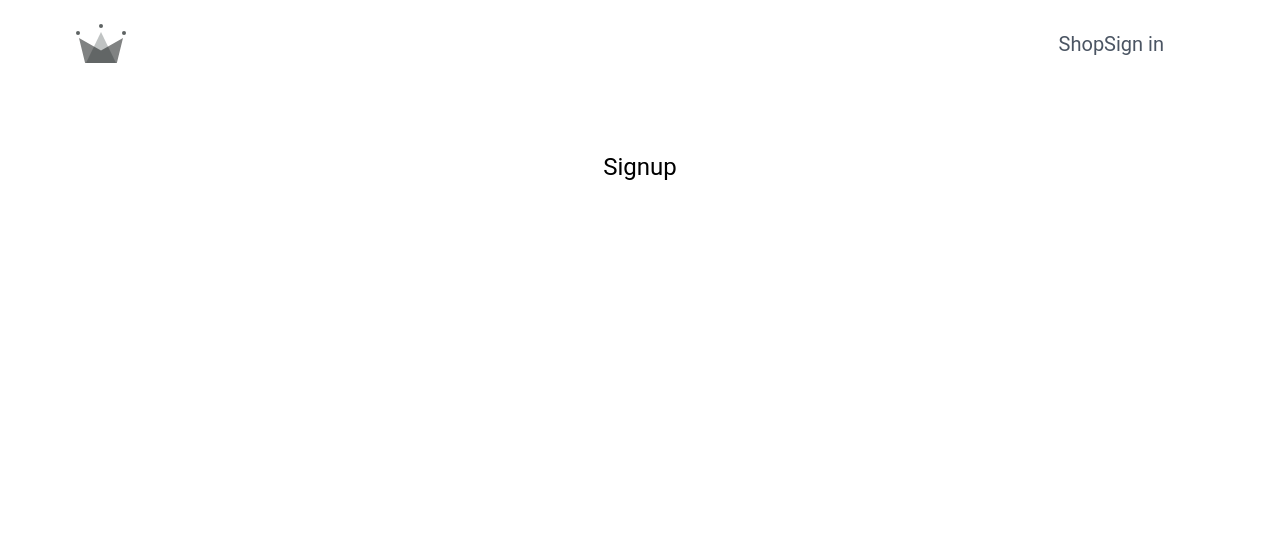
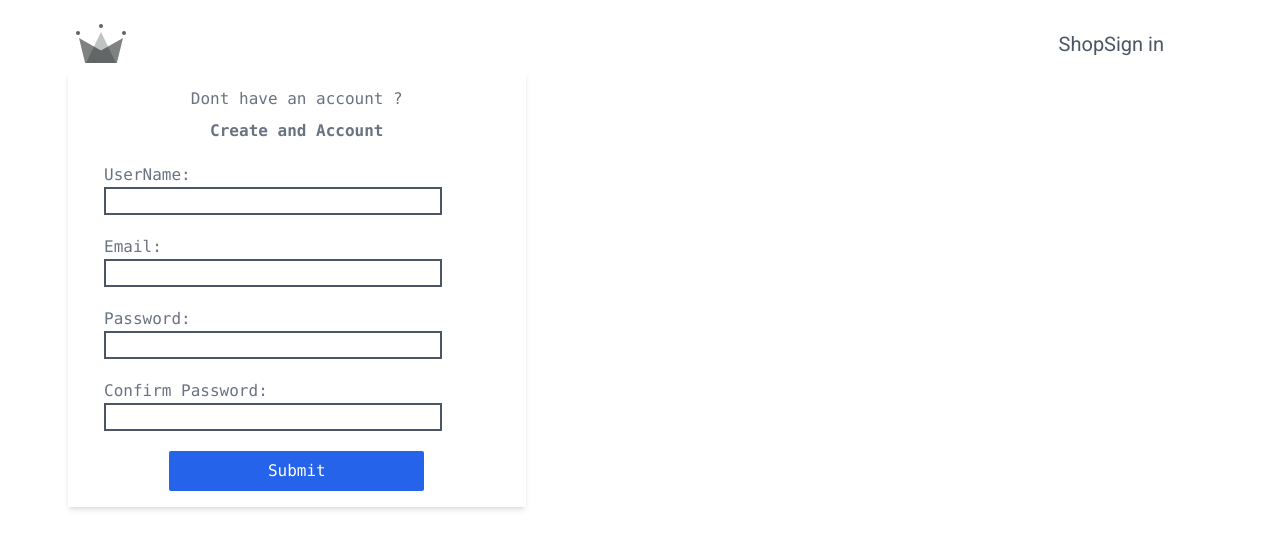
Before and after one commit to GeekkyCoder/crown-store, a React (Vite) app: page /signup in a window 1280 px wide. Shown: the top 548 px of the page. Built offline with nearby package versions, Linux system fonts and the light colour scheme; no server answers.

Commit message:
implemented sign and signout auth with firebase

```diff
--- a/src/App.css
+++ b/src/App.css
@@ -1,3 +1,5 @@
+@import url("https://fonts.googleapis.com/css2?family=Roboto:wght@300;400;700&display=swap");
+
 @tailwind base;
 @tailwind components;
 @tailwind utilities;
@@ -7,7 +9,7 @@
   }
 }
 
-@import url("https://fonts.googleapis.com/css2?family=Roboto:wght@300;400;700&display=swap");
+
 
 body {
   margin: 0;
--- a/src/Components/Auth/Auth.jsx
+++ b/src/Components/Auth/Auth.jsx
@@ -1,9 +1,13 @@
 import React from 'react'
+import Signin from '../Signin/Signin'
 import SignUp from '../SignUp/SignUp'
+
+
 
 function Auth() {
   return (
-    <div>
+    <div className='flex justify-between  mt-20 items-center w-10/12 mx-auto'>
+        <Signin/>
         <SignUp/>
     </div>
   )
--- a/src/Components/Navigation/Navigation.jsx
+++ b/src/Components/Navigation/Navigation.jsx
@@ -7,24 +7,19 @@ import ShoppingBagOutlinedIcon from "@mui/icons-material/ShoppingBagOutlined";
 import CartMenu from "../CartMenu/CartMenu";
 
 import { Context } from "../../Context/CartContext";
+import { Context as UserAuthContext } from "../../Context/UserAuthContext";
 import { Context as ProductContext } from "../../Context/ProductContext";
 
-import { googleSignInPopUp,createUserWithDocument } from "../../utils/firebase/firebase-utils";
-
-
-const handleSignInWithPopup = async () => {
-  const {user}= await googleSignInPopUp()
-  await createUserWithDocument(user)
-  console.log(user)
-}
+import { signOutUserAuth } from "../../utils/firebase/firebase-utils";
 
 function Navigation() {
   const { isCartOpen, toggleCart } = useContext(Context);
-  const { cartItems,cartCount } = useContext(ProductContext);
+  const { cartItems, cartCount } = useContext(ProductContext);
+  const { currentUser } = useContext(UserAuthContext);
 
-
-
-  console.log(`nav: ${isCartOpen}`);
+  const handleUserSignOut = async () => {
+    await signOutUserAuth();
+  };
 
   return (
     <div>
@@ -43,20 +38,28 @@ function Navigation() {
           <NavLink className="text-xl text-gray-600" to={"/shop"}>
             Shop
           </NavLink>
-          <NavLink className="text-xl text-gray-600" to={"/auth"}>
-            Sign in
-          </NavLink>
+          {currentUser ? (
+            <span onClick={handleUserSignOut}>Sign Out</span>
+          ) : (
+            <NavLink className="text-xl text-gray-600" to={"/auth"}>
+              Sign in
+            </NavLink>
+          )}
 
           {cartCount > 0 && (
             <div className="relative">
-              <span className="absolute z-50 left-[12px] top-4 text-[10px] text-center font-bold">{cartCount}</span>
-              <ShoppingBagOutlinedIcon fontSize="large" onClick={toggleCart} className="hover:cursor-pointer hover:scale-[1.05]"/>
+              <span className="absolute z-50 left-[12px] top-4 text-[10px] text-center font-bold">
+                {cartCount}
+              </span>
+              <ShoppingBagOutlinedIcon
+                fontSize="large"
+                onClick={toggleCart}
+                className="hover:cursor-pointer hover:scale-[1.05]"
+              />
             </div>
           )}
 
           {isCartOpen && <CartMenu />}
-
-          {/* <button onClick={handleSignInWithPopup}>sign in with google popup</button> */}
         </div>
       </div>
       <Outlet />
--- a/src/Components/SignUp/SignUp.jsx
+++ b/src/Components/SignUp/SignUp.jsx
@@ -1,9 +1,101 @@
-import React from "react";
+import React, { useState } from "react";
+import {
+  googleSignInPopUp,
+  createUserWithDocument,
+  signInUserWithEmailAndPassword,
+  createUserAuthWithEmailAndPassword,
+} from "../../utils/firebase/firebase-utils";
+
+const formFieldsObj = {
+  displayName: "",
+  email: "",
+  password: "",
+  confirmPassword: "",
+};
 
 function SignUp() {
+  const [formFields, setFormFields] = useState(formFieldsObj);
+
+  const { displayName, email, password, confirmPassword } = formFields;
+
+  const handleSignUp = async (e) => {
+    e.preventDefault();
+    if (password !== confirmPassword) return;
+
+    try {
+      const { user } = await createUserAuthWithEmailAndPassword(
+        email,
+        password
+      );
+      await createUserWithDocument(user, { displayName });
+    } catch (err) {
+      console.log(`error: ${err}`);
+    }
+  };
+
+  const handleChange = (e) => {
+    const { name, value } = e.target;
+    setFormFields({ ...formFields, [name]: value });
+  };
+
   return (
-    <div className="flex justify-center items-center mt-20 text-2xl">
-      Signup
+    <div className="bg-white shadow-md text-gray-500 font-mono p-4  w-[40%]">
+      <h2 className="text-center">Dont have an account ?</h2>
+      <strong className="text-center block m-2">Create and Account</strong>
+      <form onSubmit={handleSignUp}>
+        <div className="mt-5 flex flex-col justify-center ml-5">
+          <label>UserName:</label>
+          <input
+            className="border-2 border-gray-600 w-10/12"
+            type="text"
+            required
+            value={displayName}
+            onChange={handleChange}
+            name="displayName"
+          />
+        </div>
+        <div className="mt-5 flex flex-col justify-center ml-5">
+          <label>Email:</label>
+          <input
+            className="border-2 border-gray-600 w-10/12"
+            type="email"
+            required
+            value={email}
+            onChange={handleChange}
+            name="email"
+          />
+        </div>
+        <div className="mt-5 flex flex-col justify-between ml-5">
+          <label>Password:</label>
+          <input
+            className="border-2 border-gray-600 focus:outline-double w-10/12"
+            type="password"
+            required
+            value={password}
+            onChange={handleChange}
+            name="password"
+          />
+        </div>
+        <div className="mt-5 flex flex-col justify-between ml-5">
+          <label>Confirm Password:</label>
+          <input
+            className="border-2 border-gray-600 focus:outline-double w-10/12"
+            type="password"
+            required
+            value={confirmPassword}
+            onChange={handleChange}
+            name="confirmPassword"
+          />
+        </div>
+        <div className="flex justify-between item-center">
+          <button
+            className="p-2 w-[60%] mx-auto bg-blue-600 text-white rounded-sm text-center mt-5  hover:bg-blue-500 focus:scale-[1.05] focus:outline-none"
+            type="submit"
+          >
+            Submit
+          </button>
+        </div>
+      </form>
     </div>
   );
 }
--- /dev/null
+++ b/src/Components/Signin/Signin.jsx
@@ -0,0 +1,94 @@
+import React, { useState } from "react";
+import {
+  googleSignInPopUp,
+  createUserWithDocument,
+  signInUserWithEmailAndPassword,
+} from "../../utils/firebase/firebase-utils";
+
+const formFieldsObj = {
+  email: "",
+  password: "",
+};
+
+function Signin() {
+  const [formFields, setFormFields] = useState(formFieldsObj);
+
+  const { email, password } = formFields;
+
+  const handleFormSubmit = async (e) => {
+    e.preventDefault();
+    try {
+      const { user } = await signInUserWithEmailAndPassword(email, password);
+      console.log(user);
+    } catch (err) {
+      switch (err.code) {
+        case "auth/user-not-found":
+          alert(`user does not exist plz sign up first`);
+          break;
+        case "auth/wrong-password":
+          alert("wrong password");
+          break;
+        default:
+          console.log(err);
+      }
+    }
+  };
+
+  const handleChange = (e) => {
+    const { name, value } = e.target;
+    setFormFields({ ...formFields, [name]: value });
+  };
+
+  const handleSignInWithPopup = async () => {
+    const { user } = await googleSignInPopUp();
+    await createUserWithDocument(user);
+    console.log(user);
+  };
+
+  return (
+    <div className="bg-white shadow-md text-gray-500 font-mono p-4  w-[40%]">
+      <h2 className="text-center">Already have an account ?</h2>
+      <form onSubmit={handleFormSubmit}>
+        <div className="mt-5 flex flex-col justify-between">
+          <label>Email:</label>
+          <input
+            className="border-2 border-gray-600 w-10/12"
+            type="email"
+            required
+            value={email}
+            onChange={handleChange}
+            name="email"
+          />
+        </div>
+        <div className="mt-5 flex flex-col justify-between">
+          <label>Password:</label>
+          <input
+            className="border-2 border-gray-600 focus:outline-double w-10/12"
+            type="password"
+            required
+            value={password}
+            onChange={handleChange}
+            name="password"
+          />
+        </div>
+        <div className="flex justify-between item-center">
+          <button
+            className="p-2 w-[40%] bg-blue-600 text-white rounded-sm text-center mt-5  hover:bg-blue-500 focus:scale-[1.05] focus:outline-none"
+            type="submit"
+          >
+            Sign In
+          </button>
+          <button
+            className="p-2 bg-red-600 hover:bg-red-500 rounded-sm text-center mt-5 focus:outline-none focus:scale-[1.05] text-white"
+            type="button"
+            onClick={handleSignInWithPopup}
+          >
+            SignInWithGoogle
+          </button>
+        </div>
+      </form>
+    </div>
+  );
+}
+
+export default Signin;
--- /dev/null
+++ b/src/Context/UserAuthContext.jsx
@@ -0,0 +1,28 @@
+import React, { createContext, useEffect, useState } from "react";
+
+import {
+  onAuthUserStateChange,
+  createUserWithDocument,
+} from "../utils/firebase/firebase-utils";
+
+const Context = createContext();
+
+const UserAuthProvider = ({ children }) => {
+  const [currentUser, setCurrentUser] = useState(null);
+
+  useEffect(() => {
+    const unsub = onAuthUserStateChange(async (user) => {
+      if (user) {
+        await createUserWithDocument(user);
+      }
+      setCurrentUser(user);
+    });
+
+    return unsub;
+  }, []);
+
+  const value = { currentUser };
+  return <Context.Provider value={value}>{children}</Context.Provider>;
+};
+
+export { UserAuthProvider, Context };
--- a/src/main.jsx
+++ b/src/main.jsx
@@ -4,14 +4,17 @@ import App from "./App";
 import { BrowserRouter as Router } from "react-router-dom";
 import { ProductContext } from "./Context/ProductContext";
 import { CartContextProvider } from "./Context/CartContext";
+import { UserAuthProvider } from "./Context/UserAuthContext";
 ReactDOM.createRoot(document.getElementById("root")).render(
   <React.StrictMode>
     <Router>
+      <UserAuthProvider>
       <ProductContext>
         <CartContextProvider>
           <App />
         </CartContextProvider>
       </ProductContext>
+      </UserAuthProvider>
     </Router>
   </React.StrictMode>
 );
--- a/src/utils/firebase/firebase-utils.js
+++ b/src/utils/firebase/firebase-utils.js
@@ -4,6 +4,9 @@ import {
   GoogleAuthProvider,
   getAuth,
   signInWithEmailAndPassword,
+  createUserWithEmailAndPassword,
+  onAuthStateChanged,
+  signOut
 } from "firebase/auth";
 import { getFirestore, getDoc, setDoc, doc } from "firebase/firestore";
 
@@ -28,10 +31,17 @@ const googleProvider = new GoogleAuthProvider();
 export const googleSignInPopUp = async () =>
   await signInWithPopup(auth, googleProvider);
 
-export const signInUserWithEmailAndPassword = async () =>
-  await signInWithEmailAndPassword(auth, googleProvider);
+export const signInUserWithEmailAndPassword = async (email, password) => {
+  if (!email || !password) return;
+  return await signInWithEmailAndPassword(auth, email, password);
+};
 
-export const createUserWithDocument = async (userAuth) => {
+export const createUserAuthWithEmailAndPassword = async (email, password) => {
+  if (!email || !password) return;
+  return await createUserWithEmailAndPassword(auth, email, password);
+};
+
+export const createUserWithDocument = async (userAuth,additionalInformation) => {
   if (!userAuth) return;
 
   const userDocRef = doc(db, "users", userAuth.uid);
@@ -43,11 +53,13 @@ export const createUserWithDocument = async (userAuth) => {
   const { displayName, email } = userAuth;
 
   if (!userSnapShot.exists()) {
+    console.log("hey")
     try {
       await setDoc(userDocRef, {
         displayName,
         email,
         createdAt,
+        ...additionalInformation
       });
     } catch (err) {
       console.log(`something went wrong, ${err}`);
@@ -56,3 +68,9 @@ export const createUserWithDocument = async (userAuth) => {
 
   return userDocRef;
 };
+
+export const onAuthUserStateChange =  (callbackfn => {
+    onAuthStateChanged(auth,callbackfn)
+})
+
+export const signOutUserAuth = async() => signOut(auth)
```
